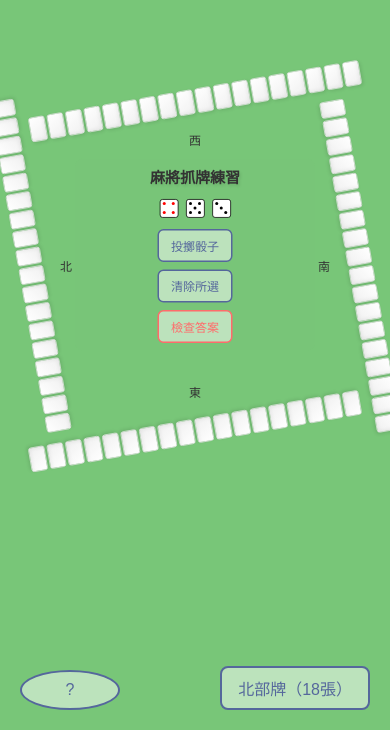
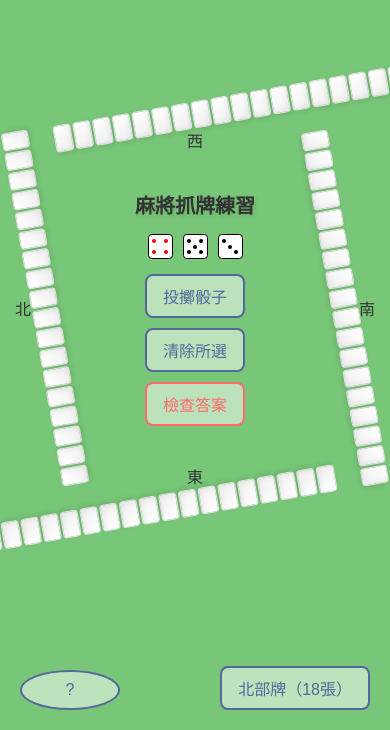
Before and after one commit to AkizumiFox/tw-mahjong-drawing-trainer, a plain HTML site: page index.html in a window 390 px wide. Shown: the part 114-844 px from the top of the page. Drawn offline with Linux system fonts and the light colour scheme.

Commit message:
v1.2.5 phone view might be fixed

```diff
--- a/index.html
+++ b/index.html
@@ -155,7 +155,7 @@
 
 			<h3>版本</h3>
 			<p>
-				v.1.2.4
+				v.1.2.5
 			</p>
         </div>
 
--- a/styles.css
+++ b/styles.css
@@ -655,55 +655,69 @@ html, body {
 
 @media screen and (max-width: 480px) and (orientation: portrait) {
     .table {
-        transform: scale(0.75);
-        transform-origin: center 30%;
-        padding: 0;
+        position: absolute;
+        top: 50%;
+        left: 50%;
+        transform: translate(-50%, -50%) scale(1.0);
     }
 
-    .row {
-        z-index: 20;  /* Make tiles appear above center container */
-        gap: 3px;  /* Slightly increased gap between tiles */
+    .top-row {
+        transform: translateX(-40%) translateY(-200px) rotate(-10deg);
+    }
+
+    .bottom-row {
+        transform: translateX(-60%) translateY(200px) rotate(170deg);
+    }
+
+    .left-row {
+        transform: translateX(-150px) translateY(-50%) rotate(-100deg);
+    }
+
+    .right-row {
+        transform: translateX(150px) translateY(-50%) rotate(80deg);
     }
 
     .tile {
-        width: 22px;  /* Increased from 18px */
-        height: 33px;  /* Increased from 27px */
-    }
-
-    .top-row {
-        transform: translateX(-50%) translateY(-220px) rotate(-10deg);
-    }
-
-    .bottom-row {
-        transform: translateX(-50%) translateY(220px) rotate(170deg);
-    }
-
-    .left-row {
-        transform: translateX(-220px) translateY(-50%) rotate(-100deg);
-    }
-
-    .right-row {
-        transform: translateX(220px) translateY(-50%) rotate(80deg);
+        width: 18px;
+        height: 27px;
     }
 
     .center-container {
-        position: fixed;
-        top: 33%;
+    }
+}
+
+/* Landscape mode */
+@media screen and (max-width: 900px) and (orientation: landscape) {
+    .table {
+        position: absolute;
+        top: 50%;
         left: 50%;
-        transform: translateX(-50%);
-        width: 90%;
-        max-width: 300px;
-        z-index: 10;
-        background-color: rgba(120, 198, 120, 0.9);
-        padding: 10px;
-        border-radius: 10px;
+        transform: translate(-50%, -50%) scale(0.78);
+        transform-origin: center center;
+        padding: 40px 10px;
+    }
+
+    .tile {
+        width: 20px;
+        height: 30px;
+    }
+
+    .button-row {
+        flex-direction: column;
+        gap: 8px;
+    }
+
+    .main-title {
+        font-size: 18px;
+        margin-bottom: 10px;
+    }
 }
 
 /* Very small phones */
-    @media screen and (max-height: 600px) {
+@media screen and (max-height: 600px) and (orientation: portrait) {
     .table {
         transform: scale(0.65);
-            transform-origin: center 25%;
+        transform-origin: center 30%;
     }
 
     .center-container {
@@ -711,4 +725,3 @@ html, body {
         transform: translateX(-50%) scale(0.9);
     }
 }
-}
```
Lines whose indentation alone changed are shown as unchanged.
